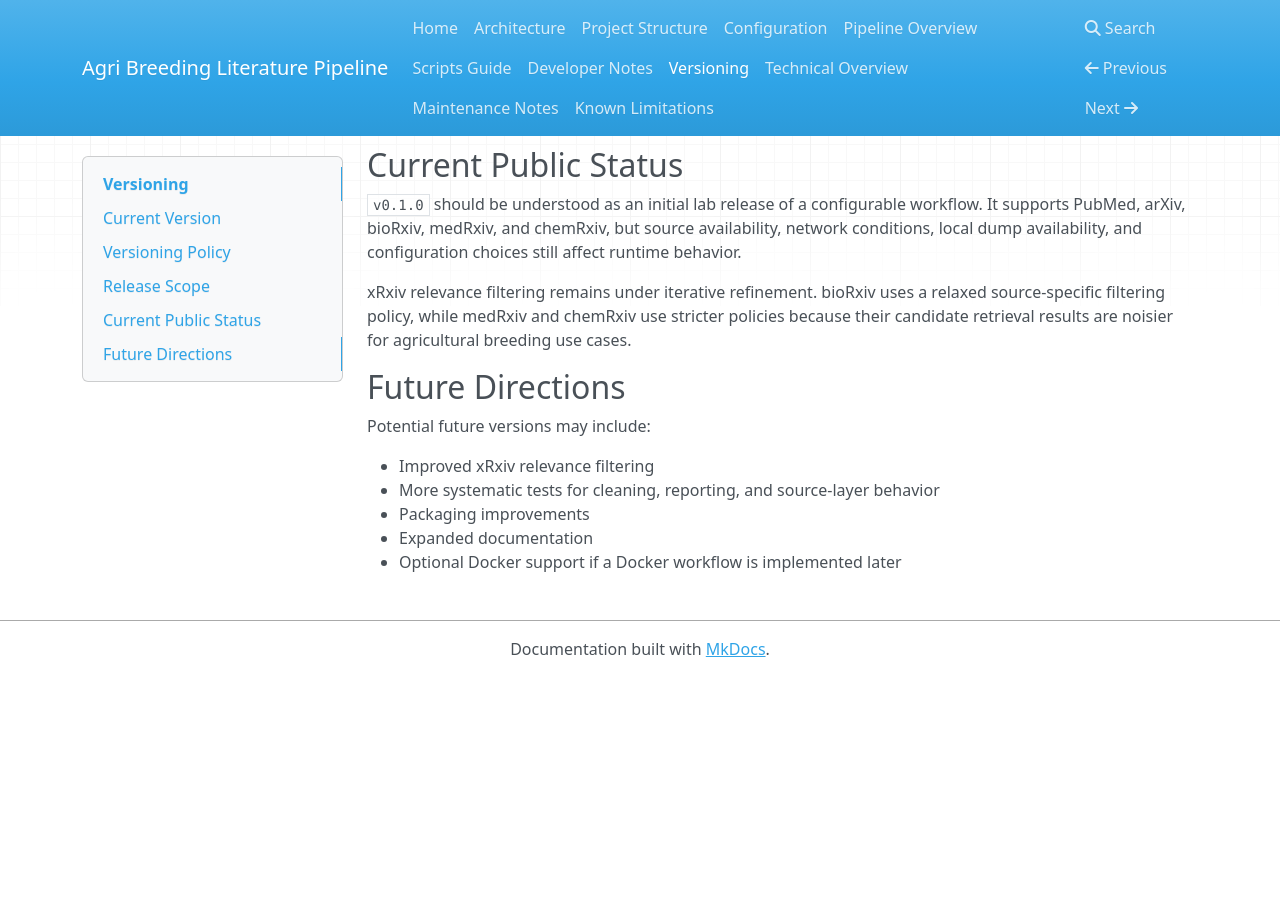
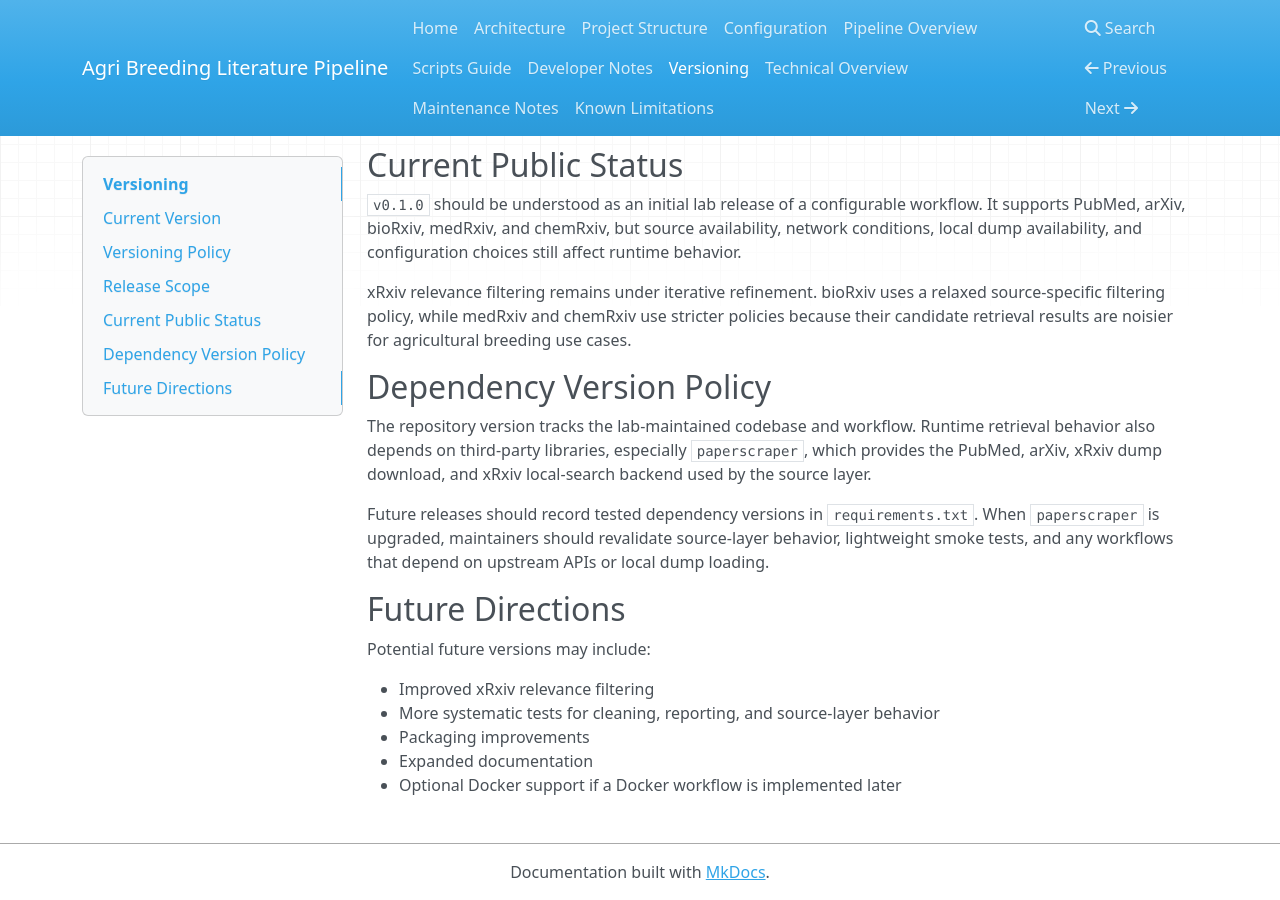
Before and after one commit to sxau-agrimind/agri-breeding-literature-pipeline, an MkDocs documentation site: the page built from docs/versioning.md, in a window 1280 px wide and 900 px high, scrolled down 904 px. Built offline with MkDocs 1.6.1, drawn with Linux system fonts in a browser that asks for light colours; nearby versions of some CDN libraries; before the commit the page ends 1581 px from its top, so only the background shows below that.

Commit message:
Document paperscraper dependency version

```diff
--- a/docs/versioning.md
+++ b/docs/versioning.md
@@ -41,6 +41,12 @@ Versioned release content does not include:
 
 xRxiv relevance filtering remains under iterative refinement. bioRxiv uses a relaxed source-specific filtering policy, while medRxiv and chemRxiv use stricter policies because their candidate retrieval results are noisier for agricultural breeding use cases.
 
+## Dependency Version Policy
+
+The repository version tracks the lab-maintained codebase and workflow. Runtime retrieval behavior also depends on third-party libraries, especially `paperscraper`, which provides the PubMed, arXiv, xRxiv dump download, and xRxiv local-search backend used by the source layer.
+
+Future releases should record tested dependency versions in `requirements.txt`. When `paperscraper` is upgraded, maintainers should revalidate source-layer behavior, lightweight smoke tests, and any workflows that depend on upstream APIs or local dump loading.
+
 ## Future Directions
 
 Potential future versions may include:
--- a/requirements.txt
+++ b/requirements.txt
@@ -1,2 +1,2 @@
-paperscraper
-pyyaml
+paperscraper==0.3.6
+pyyaml>=6.0
```
Also changed, not shown: CHANGELOG.md (+6 -0 lines), README.md (+6 -0 lines), docs/pipeline_overview.md (+4 -0 lines).
